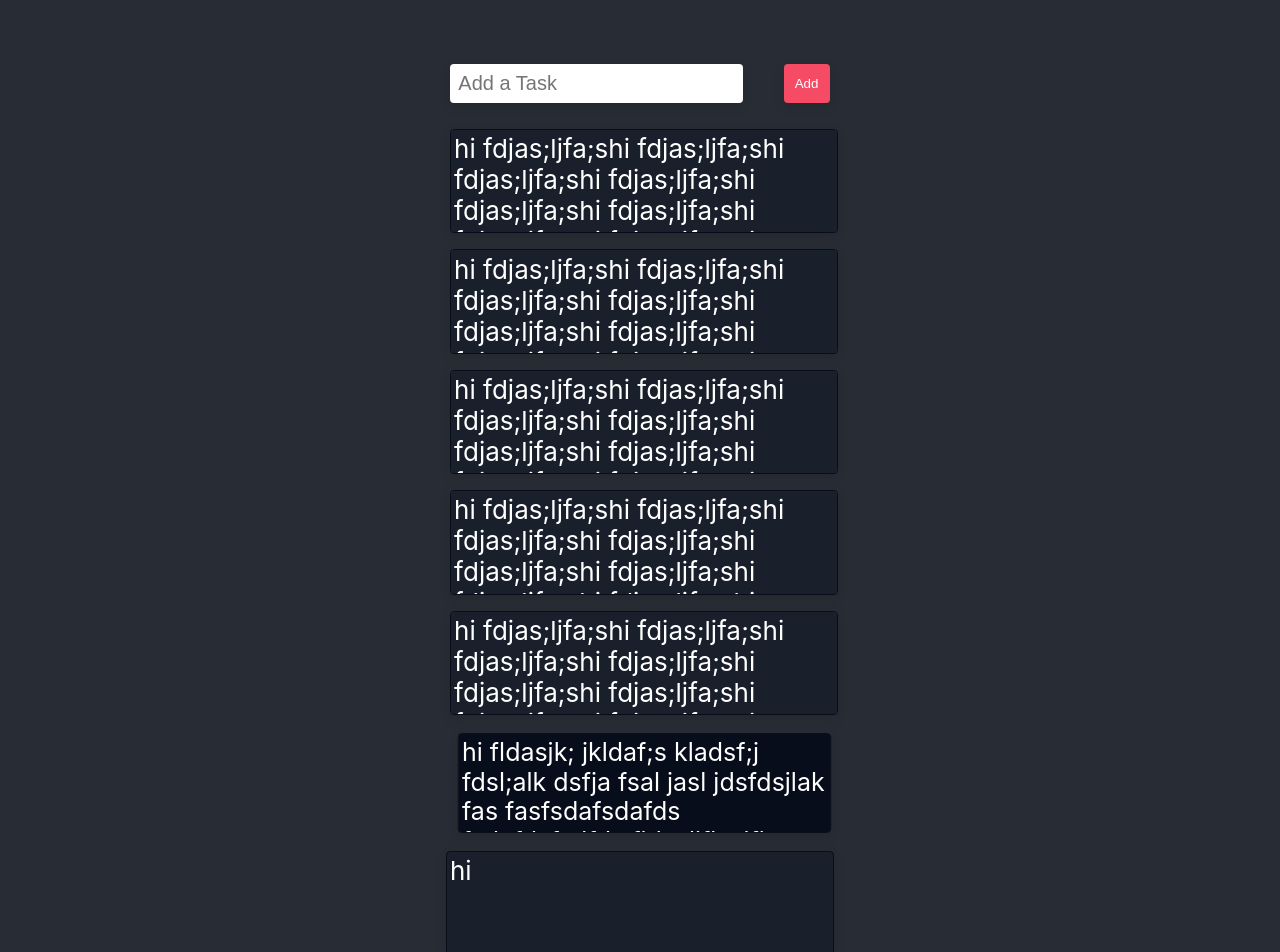
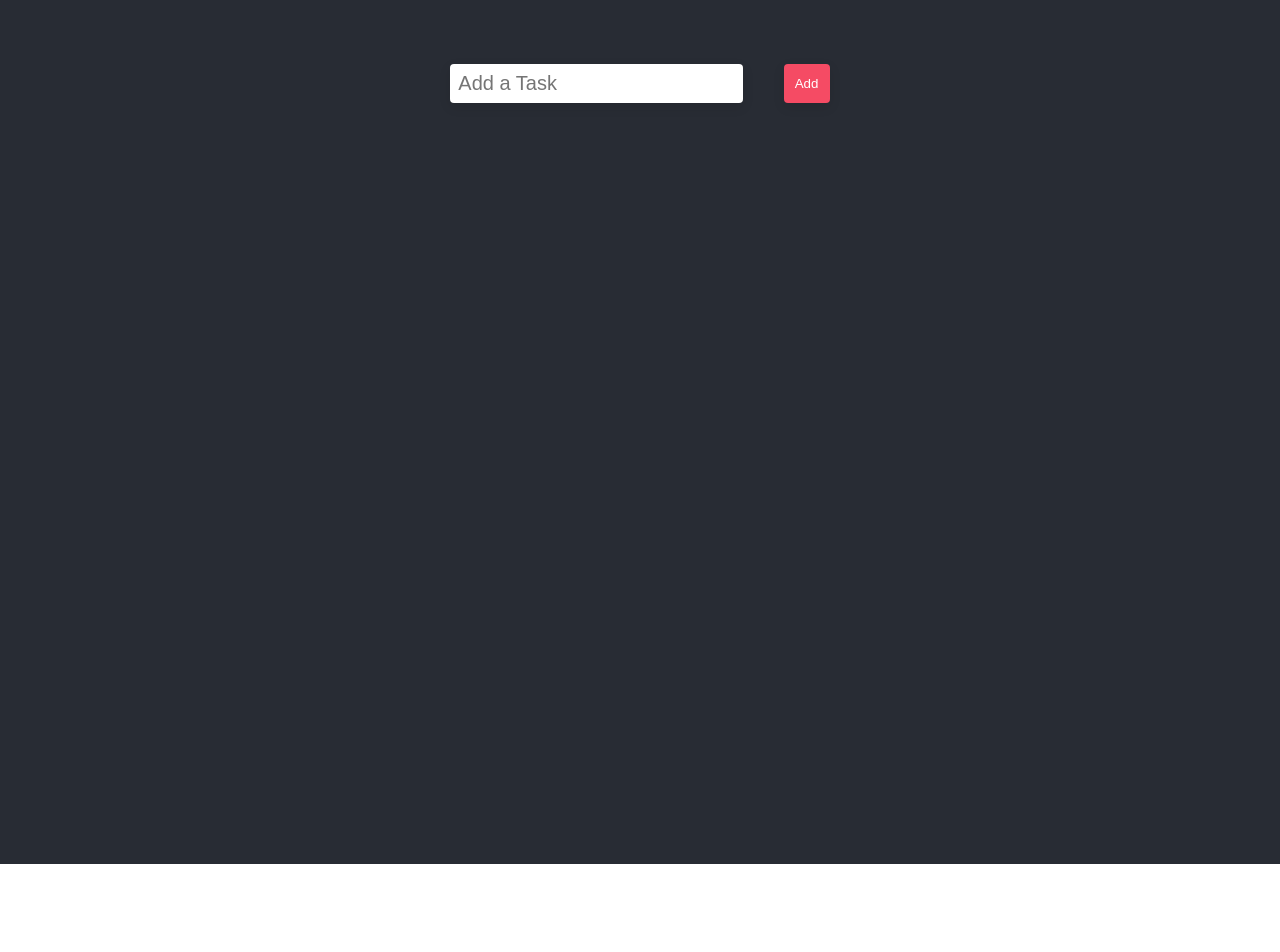
Before and after one commit to khaled-al-hamwie/to-do-v1, a React (Create React App) app: page / in a window 1280 px wide. Shown: the top 952 px of the page. After the commit the page ends 864 px from the top, so only its background shows below. Built offline with nearby package versions, Linux system fonts and the light colour scheme.

Commit message:
adding the task when submitting it on form

```diff
--- a/src/App.tsx
+++ b/src/App.tsx
@@ -1,13 +1,15 @@
+import { useState } from "react";
 import "./App.css";
 import AddForm from "./components/add-form/add-form";
 import { TaskList } from "./components/task-list/task-list";
 
 function App() {
+	const [tasks, setTasks] = useState<string[]>([]);
 	return (
 		<div className="App">
 			<div className="App-container">
-				<AddForm />
-				<TaskList />
+				<AddForm tasks={tasks} setTasks={setTasks} />
+				<TaskList tasks={tasks} />
 			</div>
 		</div>
 	);
--- a/src/components/add-form/add-form.tsx
+++ b/src/components/add-form/add-form.tsx
@@ -2,18 +2,22 @@ import { useState } from "react";
 import "./add-form.css";
 import { InputForm } from "./input-field";
 import { SubmitButton } from "./submit-button";
-function AddForm() {
-	const [tasks, setTasks] = useState<string[]>([]);
+function AddForm(props: any) {
 	const [input, setInput] = useState<string>("");
 	return (
 		<form className="AddForm" onSubmit={(e) => e.preventDefault()}>
 			<InputForm
-				tasks={tasks}
-				setTasks={setTasks}
+				tasks={props.tasks}
+				setTasks={props.setTasks}
 				setInput={setInput}
 				input={input}
 			/>
-			<SubmitButton tasks={tasks} setTasks={setTasks} input={input} />
+			<SubmitButton
+				tasks={props.tasks}
+				setTasks={props.setTasks}
+				setInput={setInput}
+				input={input}
+			/>
 		</form>
 	);
 }
--- a/src/components/add-form/add-task.ts
+++ b/src/components/add-form/add-task.ts
@@ -6,7 +6,7 @@ const addTask = async (
 	input: string
 ) => {
 	if (input.length > 0) {
-		setTasks([...tasks, input]);
+		setTasks([input, ...tasks]);
 	}
 };
 export default addTask;
--- a/src/components/task-list/task-list.tsx
+++ b/src/components/task-list/task-list.tsx
@@ -1,31 +1,12 @@
 import "./task-list.css";
-export function TaskList() {
-	return (
-		<ul className="task-list">
-			<div className="list">
-				<li className="task">{"hi fdjas;ljfa;s".repeat(456)}</li>
+export function TaskList(props: any) {
+	const list = props.tasks.map((task: any, i: number) => {
+		return (
+			<div className="list" key={i}>
+				<span className="delete-icon-disable">x</span>
+				<li className="task">{task}</li>
 			</div>
-			<div className="list">
-				<li className="task">{"hi fdjas;ljfa;s".repeat(456)}</li>
-			</div>
-			<div className="list">
-				<li className="task">{"hi fdjas;ljfa;s".repeat(456)}</li>
-			</div>
-			<div className="list">
-				<li className="task">{"hi fdjas;ljfa;s".repeat(456)}</li>
-			</div>
-			<div className="list">
-				<li className="task">{"hi fdjas;ljfa;s".repeat(456)}</li>
-			</div>
-			<div className="list">
-				<span className="delete-icon-disable">x</span>
-				<li className="task task-focus">
-					hi fldasjk; jkldaf;s kladsf;j fdsl;alk dsfja fsal jasl
-					jdsfdsjlak fas fasfsdafsdafds fsdafdsfsdfds fjdsaljflasjfj
-					fjsakjflaj
-				</li>
-			</div>
-			<li className="task">hi</li>
-		</ul>
-	);
+		);
+	});
+	return <ul className="task-list">{list}</ul>;
 }
```
